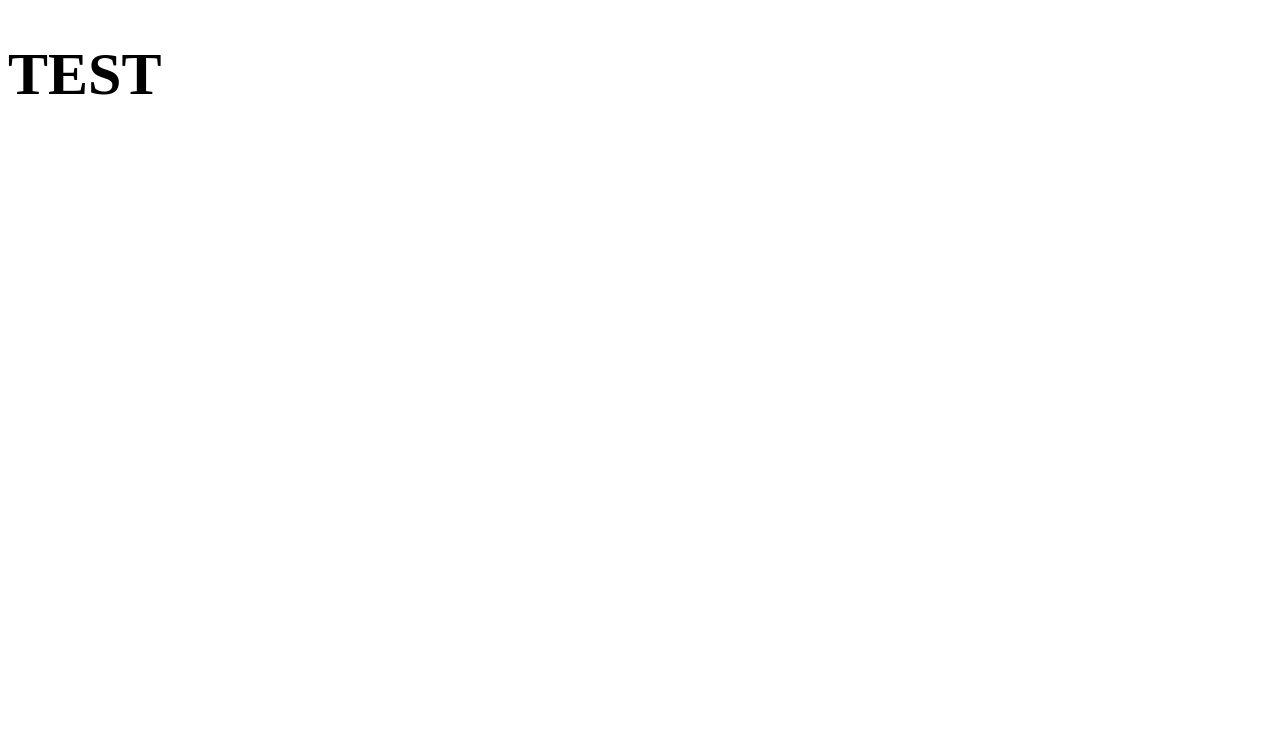
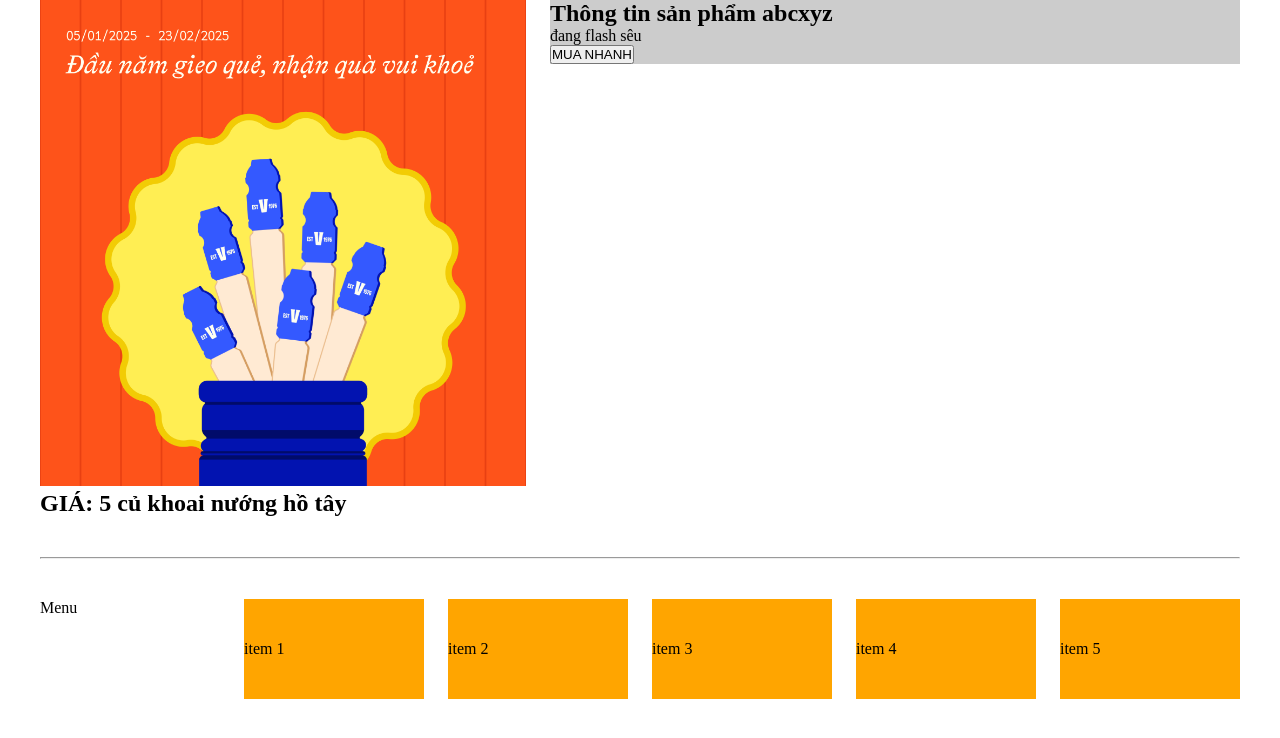
Before and after one commit to TuanBui0503/Responsive, a plain HTML site: page index.html in a window 1280 px wide. Drawn offline with Linux system fonts and the light colour scheme.

Commit message:
Update index.html

```diff
--- a/index.html
+++ b/index.html
@@ -5,9 +5,63 @@
   <title>Thử</title>
   <meta charset="UTF-8">
   <meta name="viewport" content="width=device-width, initial-scale=1">
-  <link rel="stylesheet" media="(min-width: 1024px)" href="./PC.css">
-  <link rel="stylesheet" media="(max-width: 740px)" href="./Mobile.css">
+  <link rel="stylesheet" href="./grid.css">
+  <link rel="stylesheet" href="./PC.css">
+  <style>
+    * {
+      box-sizing: border-box;
+      margin: 0;
+      padding: 0;
+    }
+  </style>
 </head>
+
 <body>
-    <h1>TEST</h1>
+  <!-- bán hàng sốp pi -->
+  <div class="grid wide">
+    <div class="row">
+      <div class="col l-5 m-5 c-12">
+        <div class="item">
+          <img style="width: 100%;" src="/img/1.png" alt="">
+          <h2>GIÁ: 5 củ khoai nướng hồ tây</h2>
+        </div>
+      </div>
+      <div class="col l-7 m-7 c-12 ">
+        <div style="background-color: #cccccc;" class="item">
+          <h2>Thông tin sản phẩm abcxyz</h2>
+          <p> đang flash sêu</p>
+          <button onclick="alert ('hết hàng hehe')">MUA NHANH</button>
+        </div>
+      </div>
+    </div>
+  </div>
+<hr style=" margin: 40px;">
+  <!-- bán hàng điện tử -->
+   <div class="grid wide">
+    <div class="row">
+      <div class="col l-2 m-0 c-0">
+       <div> Menu</div>
+      </div>
+      <div class="col l-10 m-12 c-12">
+        <div class="row">
+          <div class="col l-2-4 m-4 c-12">
+            <div style="background-color: orange; line-height: 100px; height: 100px;"> item 1</div>
+          </div>
+          <div class="col l-2-4 m-4 c-12">
+            <div style="background-color: orange; line-height: 100px; height: 100px;"> item 2</div>
+          </div>
+          <div class="col l-2-4 m-4 c-12">
+            <div style="background-color: orange; line-height: 100px; height: 100px;">item 3</div>
+          </div>
+          <div class="col l-2-4 m-4 c-12">
+            <div style="background-color: orange; line-height: 100px; height: 100px;">item 4</div>
+          </div>
+          <div class="col l-2-4 m-4 c-12">
+            <div style="background-color: orange; line-height: 100px; height: 100px;">item 5</div>
+          </div>
+        </div>
+      </div>
+    </div>
+   </div>
+
 </body>
```
